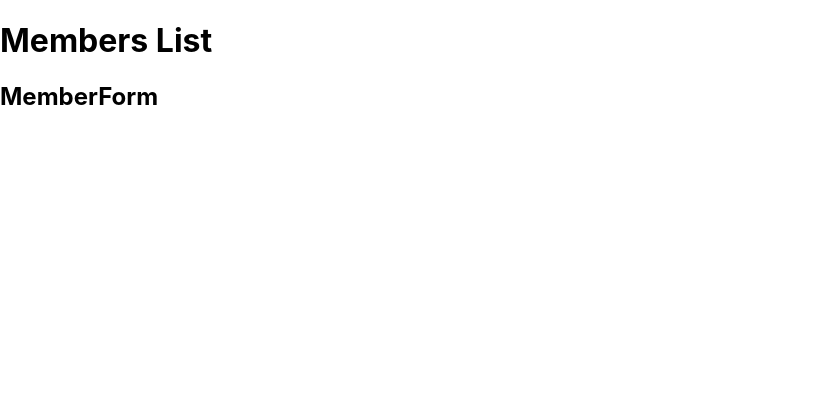
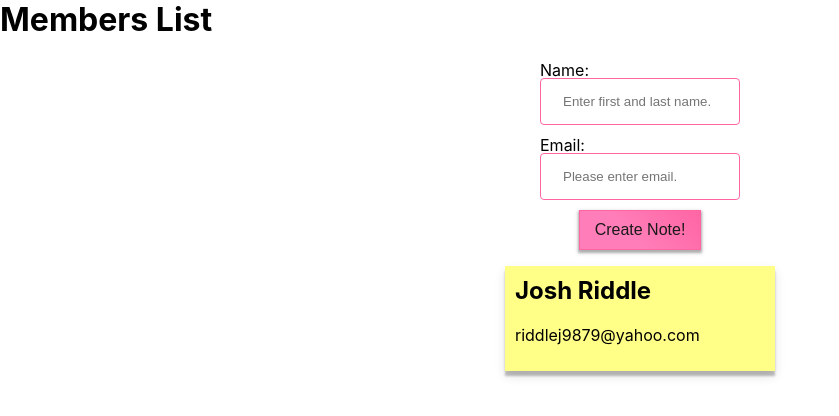
Before and after one commit to bloominstituteoftechnology/team-builder, a React (Create React App) app in the folder team-builder/: page / in a window 1280 px wide. Shown: the top 416 px of the page, without its empty margins (0-839 px from the left). Built offline with nearby package versions, Linux system fonts and the light colour scheme.

Commit message:
Functional form

```diff
--- a/team-builder/src/App.css
+++ b/team-builder/src/App.css
@@ -1,38 +1,78 @@
-.App {
-  text-align: center;
+@import url('https://fonts.googleapis.com/css?family=Patrick+Hand&display=swap');
+
+html,
+body,
+.App,
+#root {
+  min-height: 100vh;
+  width: 100%;
+  margin: 0;
+  padding: 0;
 }
 
-.App-logo {
-  height: 40vmin;
-  pointer-events: none;
+.App {
+  font-family: 'Patrick Hand', cursive;
+  text-align: center;
+  background-image: linear-gradient(-315deg, #7afcff 40%,#41b6d7 100%);
+  padding: 32px;
+  letter-spacing: 2px
+}
+.member-list {
+  display: flex;
+  flex-wrap: wrap;
+}
+.member {
+  background: #ffff88;
+  box-shadow: 0 5px 10px rgba(0, 0, 0, 0.12), 0 5px 2px rgba(0, 0, 0, 0.24);
+  width: 100%;
+  max-width: 250px;
+  padding: 10px;
+  margin: 16px auto;
+  text-align: left;
 }
 
-@media (prefers-reduced-motion: no-preference) {
-  .App-logo {
-    animation: App-logo-spin infinite 20s linear;
-  }
+h1,
+h2 {
+  margin-top: 0;
 }
 
-.App-header {
-  background-color: #282c34;
-  min-height: 100vh;
+form {
   display: flex;
-  flex-direction: column;
+  flex-flow: column nowrap;
   align-items: center;
-  justify-content: center;
-  font-size: calc(10px + 2vmin);
-  color: white;
 }
 
-.App-link {
-  color: #61dafb;
+input, textarea {
+  width: 200px;
+  padding: 15px 22px;
+  margin: 10px 5px;
+  box-sizing: border-box;
+  border: 1px solid #ff65a3;
+  border-radius: 4px;
+}
+button {
+  background: #ff7eb9;
+  background-image: linear-gradient(-315deg, #ff7eb9 40%,#ff65a3 100%);
+  border: 1px solid #ff65a3;
+  padding: 10px 15px;
+  font-size: 16px;
+  color: #191919;
+  box-shadow: 0 2px 5px 1px rgba(0, 0, 0, 0.12), 0 2px 2px 1px rgba(0, 0, 0, 0.24);
+  transition: all 0.2 ease-in;
+}
+button:hover {
+  transform: translateY(-1px);
+  box-shadow: 0 2px 6px 2px rgba(0, 0, 0, 0.12), 0 2px 3px 2px rgba(0, 0, 0, 0.24);
+  background: #ff65a3;
+}
+button:active {
+  background: #ff7eb9;
+          box-shadow: inset 0px 0px 5px #ff65a3;
+   outline: none;
 }
 
-@keyframes App-logo-spin {
-  from {
-    transform: rotate(0deg);
-  }
-  to {
-    transform: rotate(360deg);
-  }
+label {
+  margin-bottom: -12px;
+  text-align: left;
+  width: 200px;
 }
--- a/team-builder/src/App.js
+++ b/team-builder/src/App.js
@@ -1,5 +1,4 @@
 import React, { useState } from 'react';
-import ReactDom from 'react-dom';
 import Members from './Components/Members';
 import MemberForm from './Components/MemberForm';
 import './App.css';
@@ -21,7 +20,7 @@ function App() {
   return (
     <div className="Members">
           <h1>Members List</h1>
-          <MemberForm addMemberHandler />
+          <MemberForm addMember={addMemberHandler} />
           <Members members={membersState} />
     </div>
   );
--- a/team-builder/src/Components/MemberForm.js
+++ b/team-builder/src/Components/MemberForm.js
@@ -1,11 +1,49 @@
-import React, { useState } from 'react-dom';
+import React, { useState } from 'react';
 
-const MemberForm = props => {
+const MemberForm = (props) => {
+    console.log(props)
+    const [formState, setFormState] = useState({
+        title: "",
+        email: "",
+        body: ""
+    });
+
+    const changeHandler = event => {
+        setFormState({
+            ...formState,
+            // [Event.target.name] is called by the onChange with the appropriate source
+            [event.target.name]: event.target.value
+        });
+    };
+
+    const formSubmitHandler = event => {
+        event.preventDefault();
+        props.addMember({
+            ...formState,
+            id: Date.now() //Easy way to create a unique id
+        });
+    };
     return (
-        <div>
-            <h2>MemberForm</h2>
-        </div>
-    );
-}
+        <form onSubmit={formSubmitHandler}>
+            <label htmlFor="title">Name:</label>
+            <input
+                type="text"
+                name="name"
+                value={formState.name}
+                onChange={changeHandler}
+                placeholder="Enter first and last name."
+            />
+            <label htmlFor="email">Email:</label>
+            <input
+                type="text"
+                name="email"
+                value={formState.email}
+                onChange={changeHandler}
+                placeholder="Please enter email."
+            />
+            <button type="submit">Create Note!</button>
+        </form>
+    )
+};
 
 export default MemberForm;
--- a/team-builder/src/Components/Members.js
+++ b/team-builder/src/Components/Members.js
@@ -1,19 +1,18 @@
-import React from 'react-dom';
+import React from 'react';
 
-const Members = props => {
-    console.log(props);
+
+
+const Members = (props) => {
     return (
-        <div>
-        {/* <div className='member-list'>
+        <div className='member-list'>
             {props.members.map(members => (
                 <div className='member' key={members.id}>
                     <h2>{members.name}</h2>
                     <p>{members.email}</p>
                 </div>
             ))}
-        </div> */}
         </div>
-    );
+    )
 };
 
 export default Members;
```
